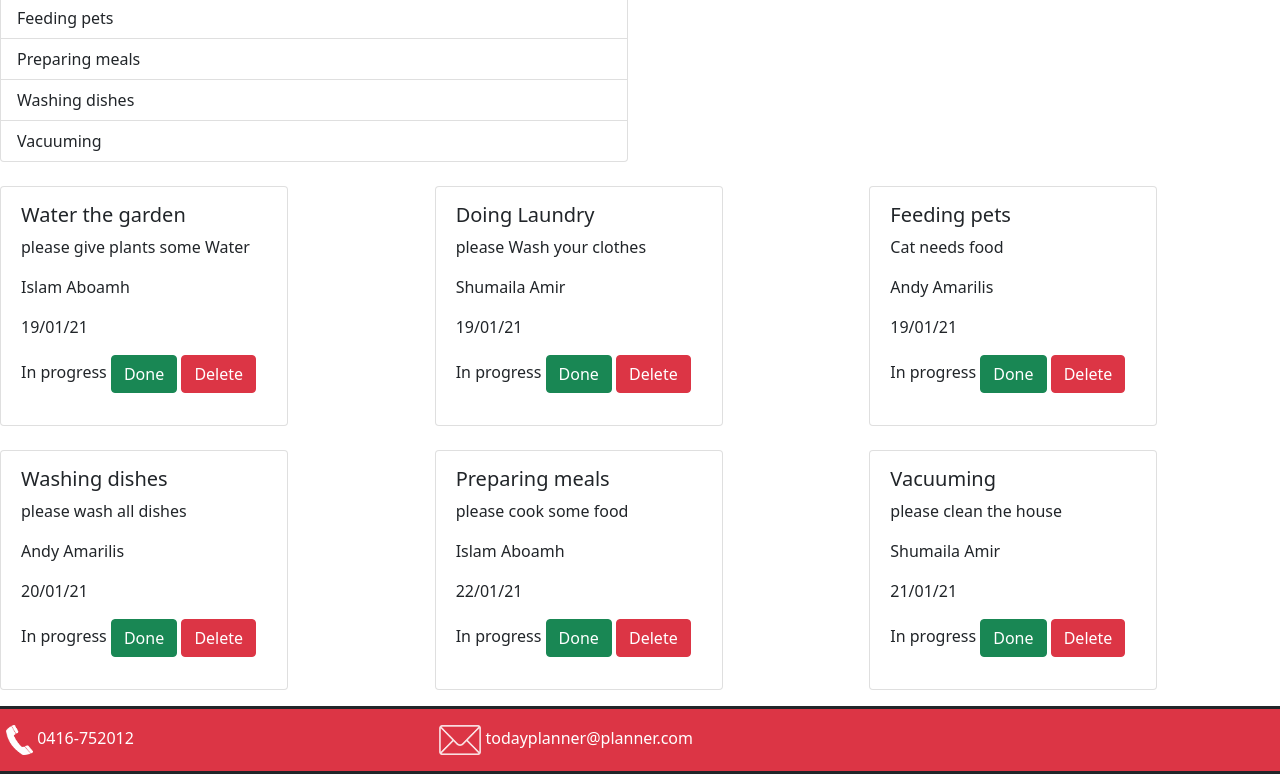
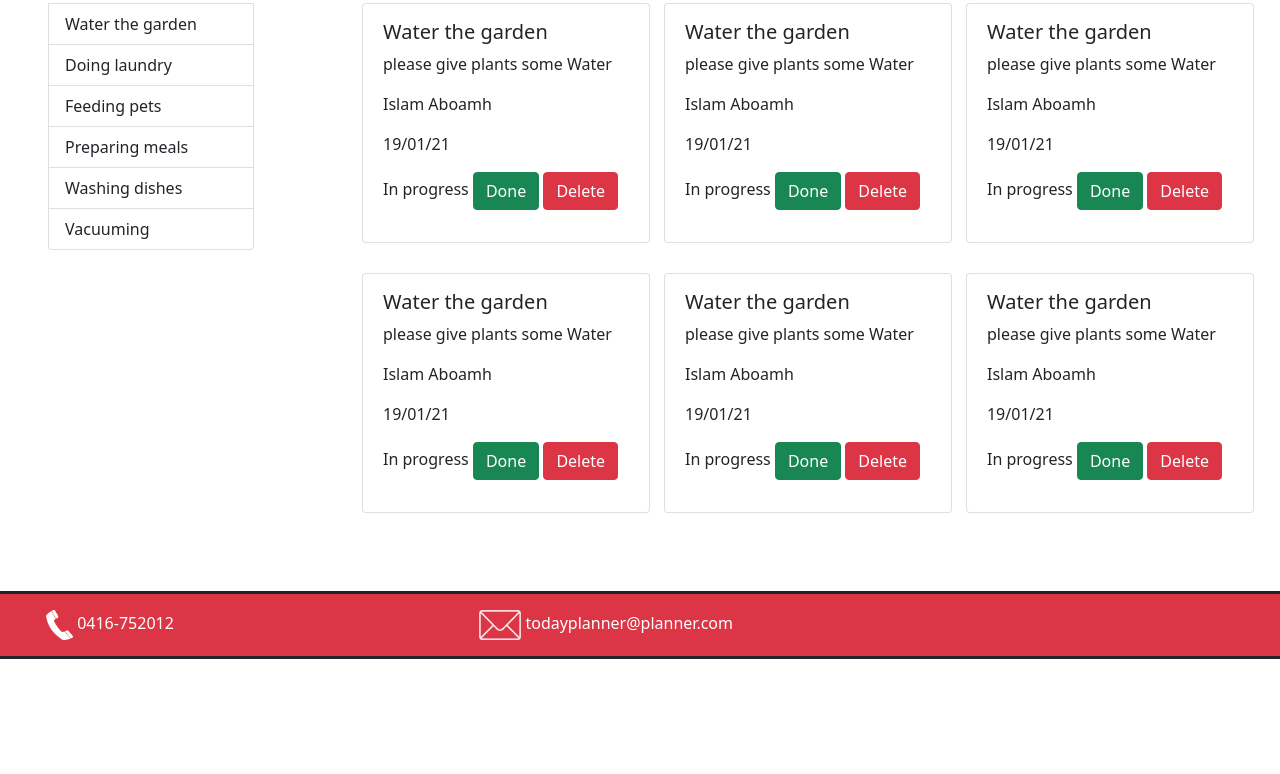
Before and after one commit to I-A11/Final-Project-AIS, a plain HTML site: page index.html in a window 1280 px wide. Shown: the part 651-1425 px from the top of the page. After the commit the page ends 1310 px from the top, so only its background shows below. Drawn offline with nearby package versions, Linux system fonts and the light colour scheme.

Commit message:
added cards

```diff
--- a/index.html
+++ b/index.html
@@ -38,7 +38,7 @@
 
 
              <!-- Islams's Section -->
-            <div class="col-2 p-3 islam bg-light">
+            <div class="col-6 p-5 islam bg-light">
 
                 <form>
                     <!-- Name input -->
@@ -70,7 +70,7 @@
             </div>
 
             <!-- Shumaila's Section -->
-            <div class="col-5 shelly p-3">
+            <div class="col-6 p-5 shelly p-3">
 
                 <div class="">
                     <h2 class="text-left">Description</h2>
@@ -92,6 +92,8 @@
 
 
             <!-- Andy's Section -->
+
+             <!--
             <div class="col-5 andy p-3 bg-light text-dark">
                 <div class="row">
                     <h2 class="text-left">Tasks</h2>
@@ -117,7 +119,7 @@
 
 
 
-            </div>
+            </div>   Card Section-->
 
         </div>
 
@@ -125,10 +127,11 @@
     <!--Card Section-->
 
 </div>
-    <div class="row mt-4">
-        <div class="col-6">
+    <div class="row three">
+     <!--TASK LIST-->
+        <div class="col-3">
+            <ul class="list-group p-5">
                 <p class="ms-2 fs-2">Tasks List</p>
-            <ul class="list-group">
                 <li class="list-group-item">Water the garden</li>
                 <li class="list-group-item">Doing laundry</li>
                 <li class="list-group-item">Feeding pets</li>
@@ -138,9 +141,13 @@
             </ul>
         </div>
 
-    </div>
+         <!--These are the task cards-->
+        <div class="col-9 p-5">
 
-    <div class="row mt-4 ">
+            <p class="ms-2 fs-2">Tasks</p>
+
+            <div class=row>
+
                 <div class="col-4">
                     <div class="card" style="width: 18rem;">
 
@@ -149,24 +156,6 @@
                             <h5 class="card-title">Water the garden</h5>
                             <p class="card-text">please give plants some Water</p>
                             <p>Islam Aboamh</p>
-                    <p>19/01/21</p>
-                    <p>In progress <button type="button" class="btn btn-success">Done</button>
-                        <button type="button" class="btn btn-danger">Delete</button>
-                    </p>
-
-
-                </div>
-            </div>
-        </div>
-
-        <div class="col-4">
-            <div class="card" style="width: 18rem;">
-
-                <div class="card-body ms-1">
-
-                    <h5 class="card-title">Doing Laundry</h5>
-                    <p class="card-text">please Wash your clothes</p>
-                    <p>Shumaila Amir</p>
                             <p>19/01/21</p>
                             <p>In progress <button type="button" class="btn btn-success">Done</button>
                                 <button type="button" class="btn btn-danger">Delete</button>
@@ -181,48 +170,10 @@
 
                         <div class="card-body ms-1">
 
-                    <h5 class="card-title">Feeding pets</h5>
-                    <p class="card-text">Cat needs food</p>
-                    <p>Andy Amarilis</p>
+                            <h5 class="card-title">Water the garden</h5>
+                            <p class="card-text">please give plants some Water</p>
+                            <p>Islam Aboamh</p>
                             <p>19/01/21</p>
-                    <p>In progress <button type="button" class="btn btn-success">Done</button>
-                        <button type="button" class="btn btn-danger">Delete</button>
-                    </p>
-
-                </div>
-            </div>
-        </div>
-
-    </div>
-
-    <div class="row mt-4 mb-3 ">
-        <div class="col-4">
-            <div class="card" style="width: 18rem;">
-
-                <div class="card-body ms-1">
-
-                    <h5 class="card-title">Washing dishes</h5>
-                    <p class="card-text">please wash all dishes</p>
-                    <p>Andy Amarilis</p>
-                    <p>20/01/21</p>
-                    <p>In progress <button type="button" class="btn btn-success">Done</button>
-                        <button type="button" class="btn btn-danger">Delete</button>
-                    </p>
-
-
-                </div>
-            </div>
-        </div>
-
-        <div class="col-4">
-            <div class="card" style="width: 18rem;">
-
-                <div class="card-body ms-1">
-
-                    <h5 class="card-title">Preparing meals</h5>
-                    <p class="card-text">please cook some food</p>
-                    <p>Islam Aboamh</p>
-                    <p>22/01/21</p>
                             <p>In progress <button type="button" class="btn btn-success">Done</button>
                                 <button type="button" class="btn btn-danger">Delete</button>
                             </p>
@@ -236,10 +187,10 @@
 
                         <div class="card-body ms-1">
 
-                    <h5 class="card-title">Vacuuming</h5>
-                    <p class="card-text">please clean the house</p>
-                    <p>Shumaila Amir</p>
-                    <p>21/01/21</p>
+                            <h5 class="card-title">Water the garden</h5>
+                            <p class="card-text">please give plants some Water</p>
+                            <p>Islam Aboamh</p>
+                            <p>19/01/21</p>
                             <p>In progress <button type="button" class="btn btn-success">Done</button>
                                 <button type="button" class="btn btn-danger">Delete</button>
                             </p>
@@ -247,16 +198,72 @@
                         </div>
                     </div>
                 </div>
+
             </div>
+
+            <div class=row>
+
+                <div class="col-4">
+                    <div class="card" style="width: 18rem;">
+
+                        <div class="card-body ms-1">
+
+                            <h5 class="card-title">Water the garden</h5>
+                            <p class="card-text">please give plants some Water</p>
+                            <p>Islam Aboamh</p>
+                            <p>19/01/21</p>
+                            <p>In progress <button type="button" class="btn btn-success">Done</button>
+                                <button type="button" class="btn btn-danger">Delete</button>
+                            </p>
 
                         </div>
                     </div>
                 </div>
 
+                <div class="col-4">
+                    <div class="card" style="width: 18rem;">
+
+                        <div class="card-body ms-1">
+
+                            <h5 class="card-title">Water the garden</h5>
+                            <p class="card-text">please give plants some Water</p>
+                            <p>Islam Aboamh</p>
+                            <p>19/01/21</p>
+                            <p>In progress <button type="button" class="btn btn-success">Done</button>
+                                <button type="button" class="btn btn-danger">Delete</button>
+                            </p>
+
+                        </div>
+                    </div>
+                </div>
+
+                <div class="col-4">
+                    <div class="card" style="width: 18rem;">
+
+                        <div class="card-body ms-1">
+
+                            <h5 class="card-title">Water the garden</h5>
+                            <p class="card-text">please give plants some Water</p>
+                            <p>Islam Aboamh</p>
+                            <p>19/01/21</p>
+                            <p>In progress <button type="button" class="btn btn-success">Done</button>
+                                <button type="button" class="btn btn-danger">Delete</button>
+                            </p>
+
+                        </div>
+                    </div>
+                </div>
+
+            </div>
+
+        </div>
+
+
+    </div>
 
 
 
-        <!-- Footer -->
+        <!--Footer -->
         <div class="row footbar bg-danger">
 
             <div class="col-4">
--- a/style.css
+++ b/style.css
@@ -36,15 +36,6 @@
   padding-left: 10px;
 }
 
-.form-group {
-}
-
-
- .huh {
-   border: solid;
- }
-
-
  #fone {
   height: 30px;
   width: 30px;
@@ -64,4 +55,10 @@
 
 .foottext {
   color: white;
+  padding-left: 40px;
 }
+
+
+.card {
+  margin-bottom: 30px;
+}
```
Lines whose indentation alone changed are shown as unchanged.
